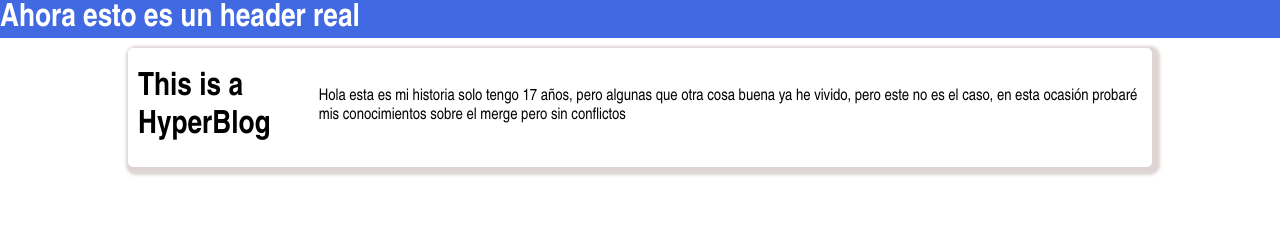
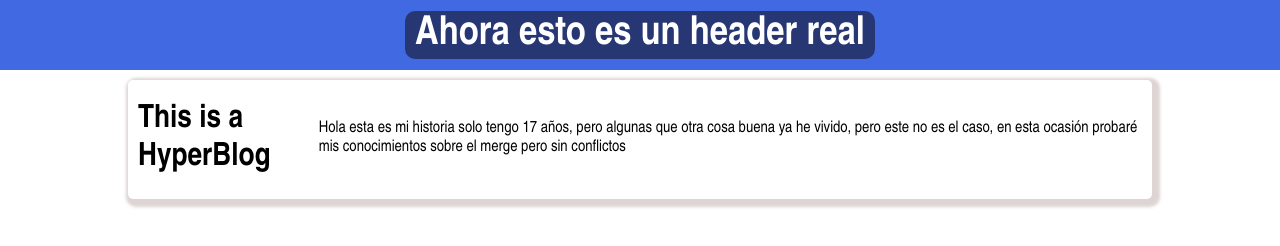
Before and after one commit to hawokdev/HyperBlog, a plain HTML site: page index.html in a window 1280 px wide. Drawn offline with Linux system fonts and the light colour scheme.

Commit message:
Centré el header aumenté el tamaño del font y cambié su fondo

```diff
--- a/styles.css
+++ b/styles.css
@@ -21,12 +21,19 @@ body
 }
 .header
 {
+    display: flex;
+    justify-content: center;
+    align-items: center;
     width: 100%;
-    height: auto;
+    height: 70px;
     background-color: royalblue;
     color: white;
 }
 .header h1
 {
     margin: 0;
+    font-size: 40px;
+    background-color: rgba(15, 7, 7, 0.5);
+    padding: 0px 10px;
+    border-radius: 10px;
 }
```
